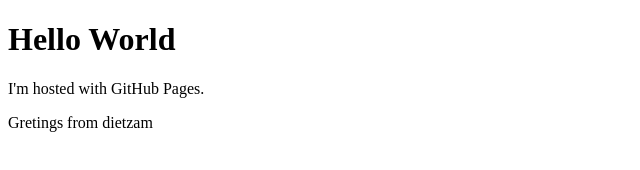
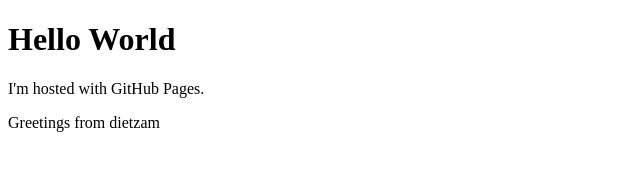
Before and after one commit to dietzam/dietzam.github.io, a plain HTML site: page index.html in a window 1280 px wide. Shown: the full height of the page, 0-640 px from the left. Drawn offline with Linux system fonts and the light colour scheme.

Commit message:
Update index.html

```diff
--- a/index.html
+++ b/index.html
@@ -3,6 +3,6 @@
 <body>
 <h1>Hello World</h1>
 <p>I'm hosted with GitHub Pages.</p>
-<p>Gretings from dietzam</p>
+<p>Greetings from dietzam</p>
 </body>
 </html>
```
